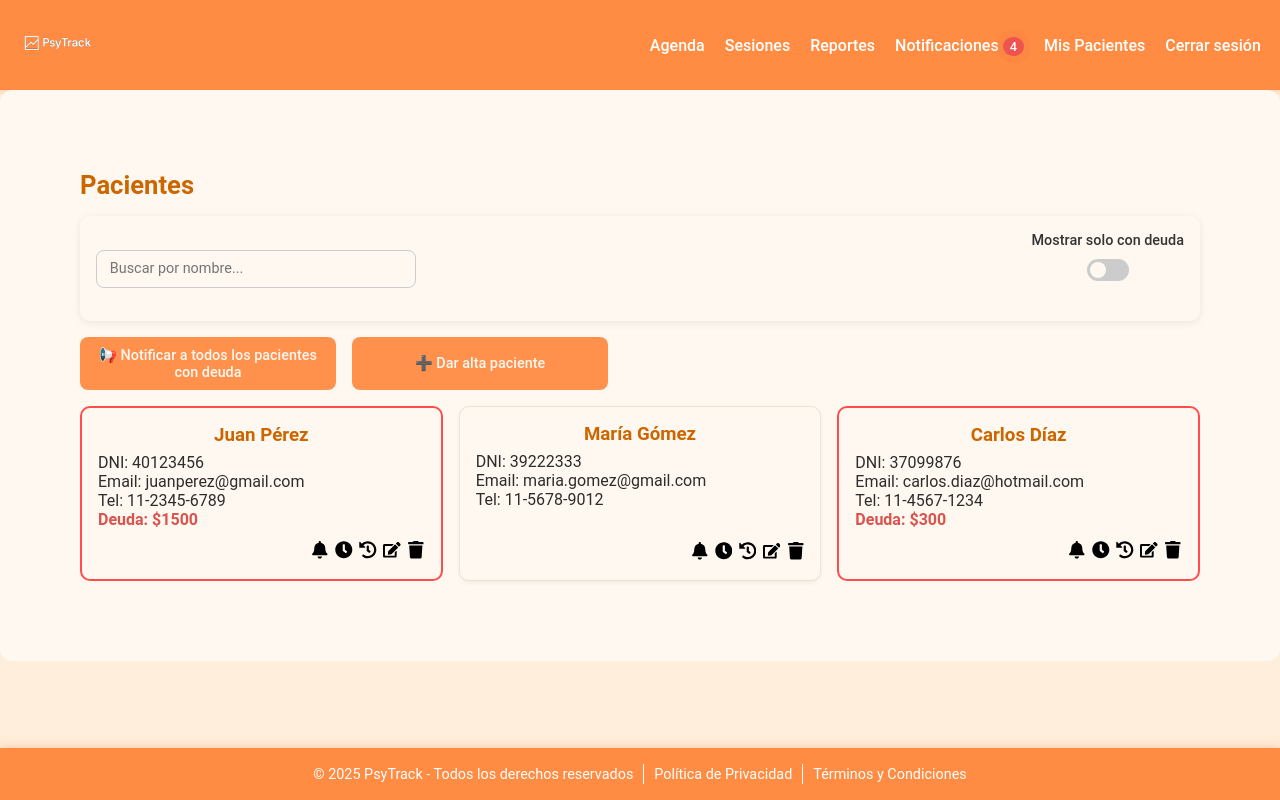
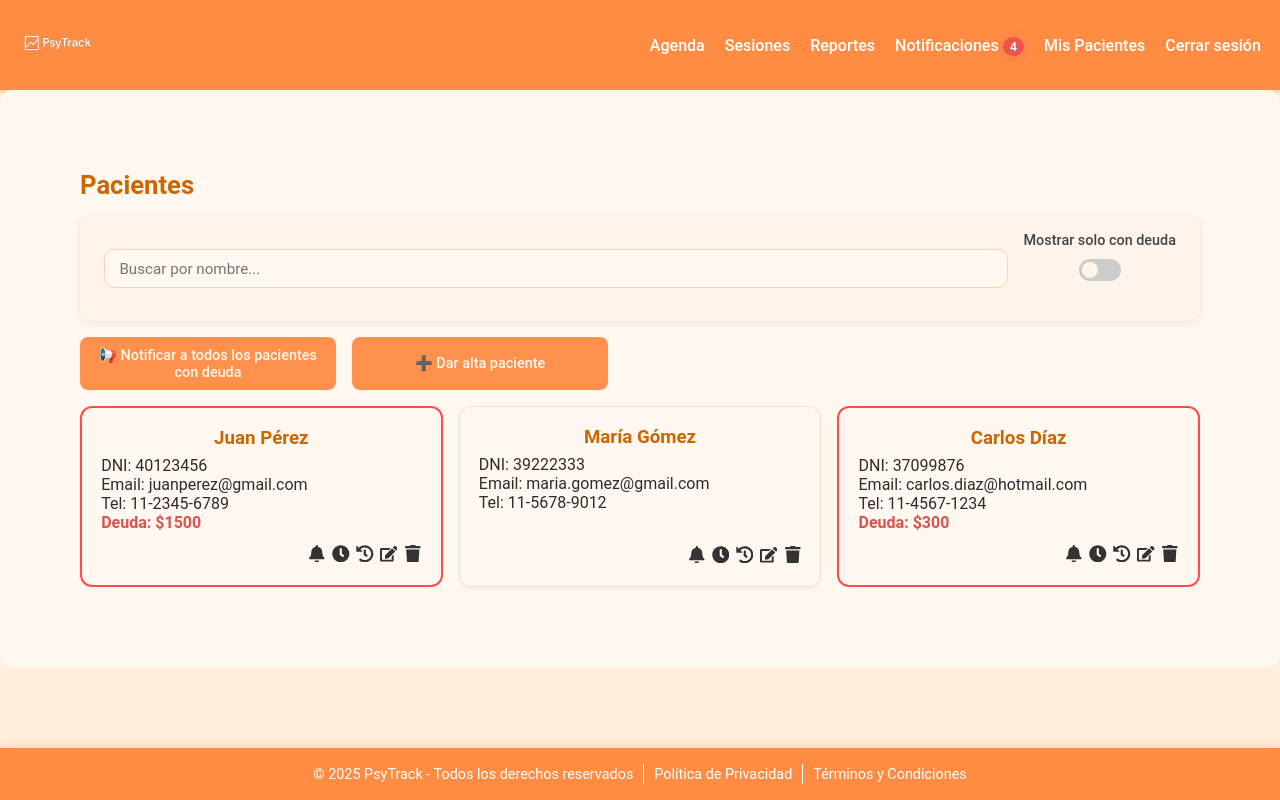
Before and after one commit to jmiwassjukourens/PsyTrack-front-end, a React (Vite) app: page /pacientes in a window 1280 px wide. Built offline with nearby package versions, Linux system fonts and the light colour scheme; no server answers; sample sign-in values are in the browser's storage.

Commit message:
redirection patients to sessions

```diff
--- a/src/components/FiltersBar/FiltersBar.jsx
+++ b/src/components/FiltersBar/FiltersBar.jsx
@@ -4,6 +4,7 @@ import styles from "./FiltersBar.module.css";
 
 function FiltersBar({
   onFilterChange,
+  defaultEstado = "",
   defaultBusqueda = "",
   defaultFechaDesde = "",
   defaultFechaHasta = ""
@@ -25,11 +26,12 @@ function FiltersBar({
 
 useEffect(() => {
   setBusqueda(defaultBusqueda || "");
+  setEstado(defaultEstado || ""); // 👈 agregar esto
   setFechaDesde(defaultFechaDesde || "");
   setFechaHasta(defaultFechaHasta || "");
 
   handleFilter({
-    estado,
+    estado: defaultEstado || "",
     busqueda: defaultBusqueda || "",
     fechaDesde: defaultFechaDesde || "",
     fechaHasta: defaultFechaHasta || "",
@@ -40,7 +42,8 @@ useEffect(() => {
     activeSesion,
     activePago,
   });
-}, [defaultBusqueda, defaultFechaDesde, defaultFechaHasta]);
+}, [defaultBusqueda, defaultEstado, defaultFechaDesde, defaultFechaHasta]);
+
 
 
   const handleFilter = (override) => {
--- a/src/components/PatientCard/PatientCard.jsx
+++ b/src/components/PatientCard/PatientCard.jsx
@@ -7,17 +7,15 @@ import {
 } from "react-icons/fa";
 import styles from "./PatientCard.module.css";
 
-export default function PatientCard({ patient, onDelete, onEdit }) {
+export default function PatientCard({
+  patient,
+  onDelete,
+  onEdit,
+  onViewPending,
+  onViewHistory,
+}) {
   const handleNotify = () => {
     alert(`Notificación enviada a ${patient.name}`);
-  };
-
-  const handlePending = () => {
-    alert(`Mostrando sesiones pendientes de pago de ${patient.name}`);
-  };
-
-  const handleHistory = () => {
-    alert(`Mostrando historial de sesiones de ${patient.name}`);
   };
 
   const hasDebt = patient.debt > 0;
@@ -39,10 +37,18 @@ export default function PatientCard({ patient, onDelete, onEdit }) {
         <button title="Notificar deuda" onClick={handleNotify}>
           <FaBell />
         </button>
-        <button title="Ver sesiones pendientes de pago" onClick={handlePending}>
+        <button
+          title="Ver sesiones pendientes de pago"
+          onClick={onViewPending}
+          className={styles.pendingBtn}
+        >
           <FaClock />
         </button>
-        <button title="Ver historial de sesiones" onClick={handleHistory}>
+        <button
+          title="Ver historial de sesiones"
+          onClick={onViewHistory}
+          className={styles.historyBtn}
+        >
           <FaHistory />
         </button>
         <button title="Editar paciente" onClick={() => onEdit(patient)}>
--- a/src/components/PatientCard/PatientCard.module.css
+++ b/src/components/PatientCard/PatientCard.module.css
@@ -1,29 +1,29 @@
 .card {
   background-color: #fef8f0;
   border: 1px solid #f0e1d2;
-  border-radius: 10px;
-  padding: 1rem;
+  border-radius: 12px;
+  padding: 1.2rem;
   display: flex;
   flex-direction: column;
   justify-content: space-between;
   box-shadow: 0 2px 4px rgba(0,0,0,0.05);
-  transition: transform 0.2s ease, box-shadow 0.2s ease;
+  transition: transform 0.25s ease, box-shadow 0.25s ease;
 }
 
 .card:hover {
   transform: translateY(-2px);
-  box-shadow: 0 3px 8px rgba(0,0,0,0.08);
+  box-shadow: 0 4px 10px rgba(0,0,0,0.08);
 }
 
 .debt {
-  border: 2px solid #81121071;
+  border: 2px solid #ff4d4d;
   animation: pulse 1.5s infinite;
 }
 
 @keyframes pulse {
-  0% { box-shadow: 0 0 0 0 rgba(229,57,53, 0.4); }
-  70% { box-shadow: 0 0 0 8px rgba(229,57,53, 0); }
-  100% { box-shadow: 0 0 0 0 rgba(229,57,53, 0); }
+  0% { box-shadow: 0 0 0 0 rgba(255,77,77,0.5); }
+  70% { box-shadow: 0 0 0 8px rgba(255,77,77,0); }
+  100% { box-shadow: 0 0 0 0 rgba(255,77,77,0); }
 }
 
 .name {
@@ -33,8 +33,8 @@
 }
 
 .debtText {
-  color: #e53935;
-  font-weight: 600;
+  color: #d9534f;
+  font-weight: bold;
 }
 
 .actions {
@@ -49,31 +49,19 @@
   background: none;
   font-size: 1.1rem;
   cursor: pointer;
-  transition: transform 0.2s ease;
+  transition: all 0.2s ease;
+  color: #333;
 }
 
 .actions button:hover {
-  transform: scale(1.15);
+  transform: scale(1.2);
+  color: #ff914d;
 }
 
-.debt {
-  border-color: #ff4d4d;
-  animation: pulse 1.5s infinite;
+.pendingBtn {
+  color: #e67e22;
 }
 
-@keyframes pulse {
-  0% {
-    box-shadow: 0 0 0 0 rgba(255, 77, 77, 0.6);
-  }
-  70% {
-    box-shadow: 0 0 0 8px rgba(255, 77, 77, 0);
-  }
-  100% {
-    box-shadow: 0 0 0 0 rgba(255, 77, 77, 0);
-  }
+.historyBtn {
+  color: #00897b;
 }
-
-.debtText {
-  color: #d9534f;
-  font-weight: bold;
-}
--- a/src/components/PatientsFilterBar/PatientsFilterBar.module.css
+++ b/src/components/PatientsFilterBar/PatientsFilterBar.module.css
@@ -3,40 +3,35 @@
   align-items: center;
   justify-content: space-between;
   gap: 1rem;
-  background-color: #fef8f0;
-  padding: 1rem;
-  border-radius: 10px;
+  background-color: #fff4eb;
+  padding: 1rem 1.5rem;
+  border-radius: 12px;
   box-shadow: 0 2px 8px rgba(0, 0, 0, 0.08);
+  flex-wrap: wrap;
 }
 
 .inputSearch {
   flex: 1;
-  padding: 0.6rem 0.8rem;
-  border-radius: 8px;
-  border: 1px solid #ccc;
-  background-color: #fff4eb;
-  font-size: 0.9rem;
-  max-width: 25vw;
+  padding: 0.6rem 0.9rem;
+  border-radius: 10px;
+  border: 1.5px solid #ffd2aa;
+  background-color: #fff;
+  font-size: 0.95rem;
   transition: all 0.3s ease;
-}
-
-@media (max-width: 768px) {
-    .inputSearch {
-          max-width: none;
-    }
+  color: #333;
 }
 
 .inputSearch:focus {
   outline: none;
   border-color: #ff914d;
-  background-color: #fff;
+  box-shadow: 0 0 6px rgba(255,145,77,0.4);
 }
 
 .switchLabel {
   display: flex;
   align-items: center;
   gap: 0.6rem;
-  color: #333;
+  color: #444;
   font-weight: 500;
   font-size: 0.9rem;
 }
@@ -73,7 +68,7 @@
   width: 16px;
   left: 3px;
   bottom: 3px;
-  background-color: #fef8f0;
+  background-color: #fff4eb;
   border-radius: 50%;
   transition: 0.4s;
 }
--- a/src/pages/PatientsPage/PatientsPage.jsx
+++ b/src/pages/PatientsPage/PatientsPage.jsx
@@ -5,6 +5,7 @@ import PatientCard from "../../components/PatientCard/PatientCard";
 import PatientFormModal from "../../components/Modals/PatientFormModal/PatientFormModal";
 import ConfirmModal from "../../components/Modals/ConfirmModal/ConfirmModal.jsx";
 import { getPatients } from "../../services/PatientService.js";
+import { useNavigate } from "react-router-dom";
 
 export default function PatientsPage() {
   const [patients, setPatients] = useState([]);
@@ -15,6 +16,8 @@ export default function PatientsPage() {
   const [openConfirm, setOpenConfirm] = useState(false);
   const [patientToDelete, setPatientToDelete] = useState(null);
 
+  const navigate = useNavigate();
+
   useEffect(() => {
     const data = getPatients();
     setPatients(data);
@@ -23,17 +26,14 @@ export default function PatientsPage() {
 
   useEffect(() => {
     let temp = [...patients];
-
     if (filterName.trim() !== "") {
       temp = temp.filter((p) =>
         p.name.toLowerCase().includes(filterName.toLowerCase())
       );
     }
-
     if (filterDebt) {
       temp = temp.filter((p) => p.debt > 0);
     }
-
     setFiltered(temp);
   }, [filterName, filterDebt, patients]);
 
@@ -59,6 +59,14 @@ const confirmDelete = () => {
     setOpenForm(false);
   };
 
+  const handleViewPending = (patient) => {
+    navigate(`/sesiones?estado=Pendiente&&paciente=${encodeURIComponent(patient.name)}`);
+  };
+
+  const handleViewHistory = (patient) => {
+    navigate(`/sesiones?paciente=${encodeURIComponent(patient.name)}`);
+  };
+
   return (
     <div className={styles.pageContainer}>
       <h2 className={styles.title}>Pacientes</h2>
@@ -80,15 +88,16 @@ const confirmDelete = () => {
       </div>
 
       <div className={styles.cardsGrid}>
-        {patients.map((p) => (
+        {filtered.map((p) => (
           <PatientCard
             key={p.id}
             patient={p}
             onEdit={() => handleEdit(p.id)}
             onDelete={() => handleDelete(p.id)}
+            onViewPending={() => handleViewPending(p)}
+            onViewHistory={() => handleViewHistory(p)}
           />
         ))}
-
       </div>
 
       {openForm && (
--- a/src/pages/SesionesPage/SesionesPage.jsx
+++ b/src/pages/SesionesPage/SesionesPage.jsx
@@ -26,6 +26,7 @@ const [sesiones, setSesiones] = useState([]);
   const [searchParams] = useSearchParams();
   const pacienteParam = searchParams.get("paciente");
   const fechaParam = searchParams.get("fecha");
+  const estadoParam = searchParams.get("estado");
 
   useEffect(() => {
     async function fetchData() {
@@ -38,7 +39,7 @@ const [sesiones, setSesiones] = useState([]);
 
 
 useEffect(() => {
-  if (pacienteParam || fechaParam) {
+  if (pacienteParam || fechaParam || estadoParam) {
     let fechaISO = "";
     if (fechaParam) {
       const fecha = new Date(fechaParam);
@@ -48,12 +49,13 @@ useEffect(() => {
 
     setFiltros((prev) => ({
       ...prev,
+      estado: estadoParam || "",
       busqueda: pacienteParam || "",
       fechaDesde: fechaISO,
       fechaHasta: fechaISO,
     }));
   }
-}, [pacienteParam, fechaParam]);
+}, [pacienteParam, fechaParam, estadoParam]);
 
 
 
@@ -147,18 +149,16 @@ useEffect(() => {
       </div>
 
       <div className={styles.filtersWrapper}>
+
         <FiltersBar
           onFilterChange={handleFilterChange}
           defaultBusqueda={pacienteParam || ""}
+          defaultEstado={estadoParam || ""}
           defaultFechaDesde={
-            fechaParam
-              ? new Date(fechaParam).toISOString().slice(0, 10)
-              : ""
+            fechaParam ? new Date(fechaParam).toISOString().slice(0, 10) : ""
           }
           defaultFechaHasta={
-            fechaParam
-              ? new Date(fechaParam).toISOString().slice(0, 10)
-              : ""
+            fechaParam ? new Date(fechaParam).toISOString().slice(0, 10) : ""
           }
         />
 
--- a/src/services/sessionService.js
+++ b/src/services/sessionService.js
@@ -4,8 +4,8 @@ let sessions = [
     id: 1,
     fecha: "2025-10-10T10:00:00",
     fechaDePago: "2025-10-09T18:00:00",
-    estado: "Pagado",
-    paciente: { nombre: "Juan Pérez de la Cruz" },
+    estado: "Pendiente",
+    paciente: { nombre: "Juan Pérez" },
     precio: 1500,
     adjunto: "recibo-juan.pdf",
   },
@@ -13,8 +13,8 @@ let sessions = [
     id: 2,
     fecha: "2025-10-10T14:30:00",
     fechaDePago: null,
-    estado: "Pendiente",
-    paciente: { nombre: "María Gómez" },
+    estado: "Pagado",
+    paciente: { nombre: "Juan Pérez" },
     precio: 2000,
     adjunto: null,
   },
@@ -23,10 +23,19 @@ let sessions = [
     fecha: "2025-10-10T16:00:00",
     fechaDePago: null,
     estado: "Pendiente",
-    paciente: { nombre: "Lucas Díaz" },
-    precio: 1200,
+    paciente: { nombre: "Carlos Díaz" },
+    precio: 300,
     adjunto: null,
   },
+    {
+    id: 4,
+    fecha: "2025-10-10T16:00:00",
+    fechaDePago: null,
+    estado: "Pagado",
+    paciente: { nombre: "Carlos Díaz" },
+    precio: 1500,
+    adjunto: null,
+  }
 ];
 
 let nextId = 4;
```
Also changed, not shown: src/pages/EditSesionPage/EditSesionPage.jsx (deleted, +0 -30 lines), src/pages/EditSesionPage/EditSesionPage.module.css (deleted, +0 -8 lines), src/components/PatientsFilterBar/PatientsFilterBar.jsx (line endings or trailing spaces). Lines whose indentation alone changed are shown as unchanged.
